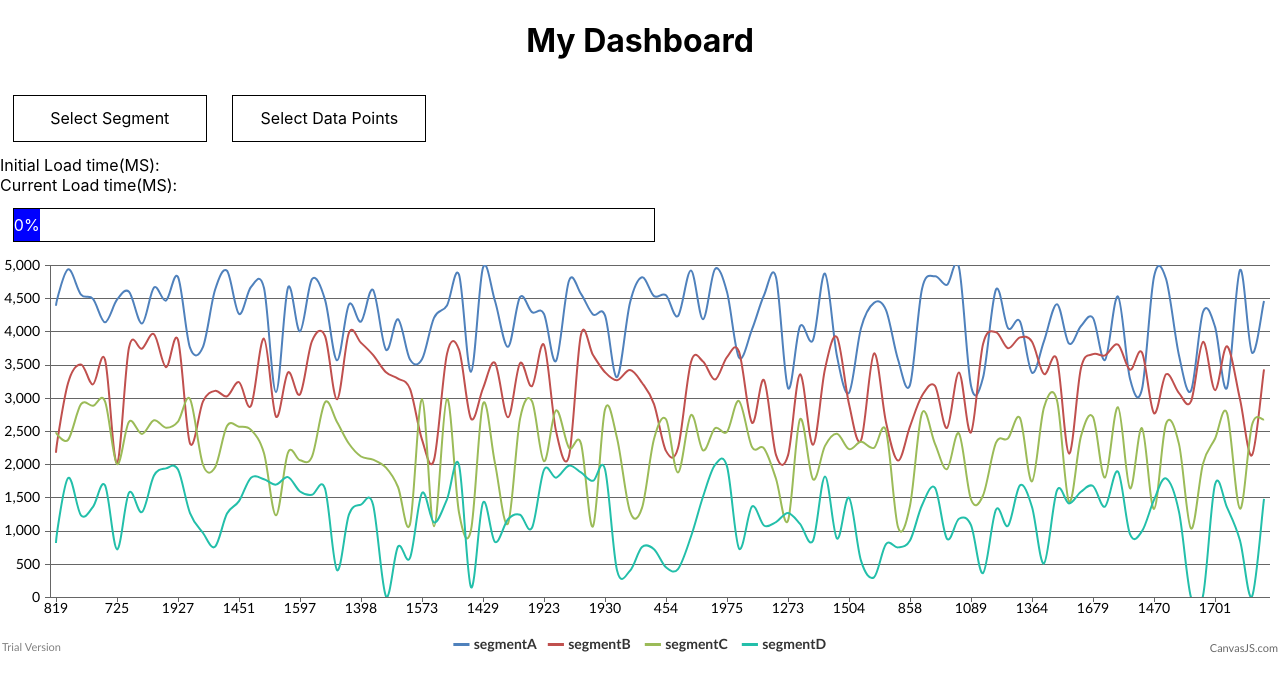
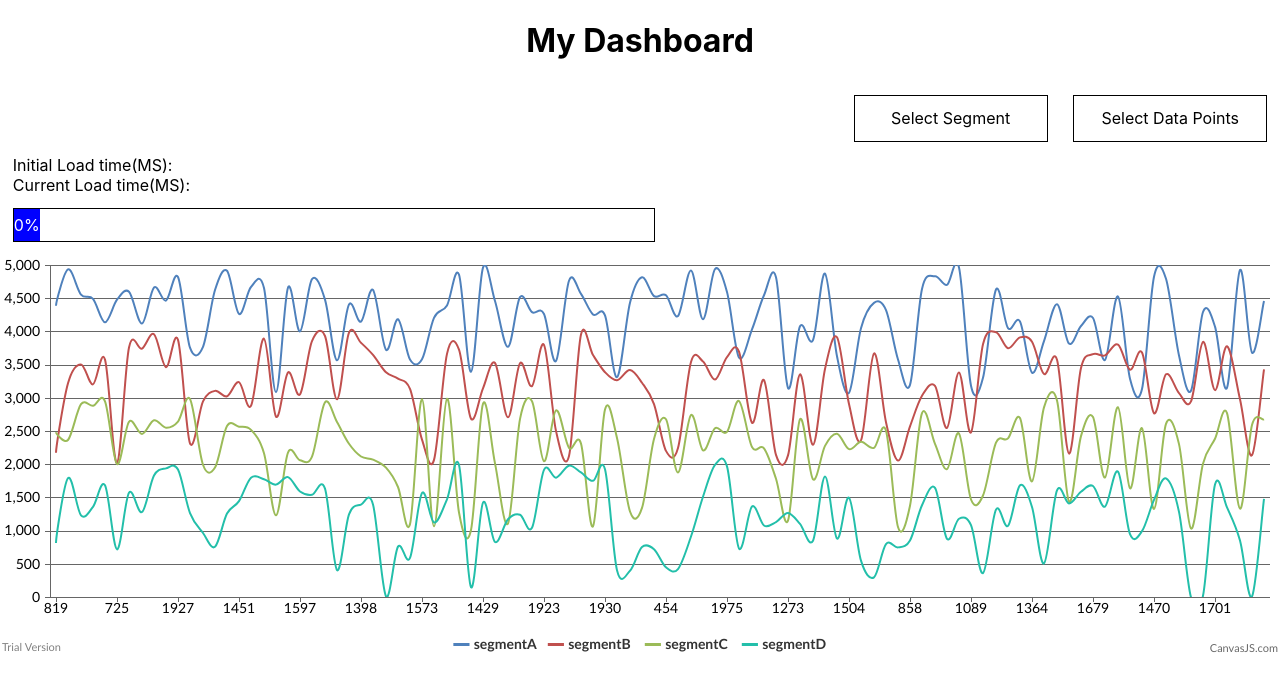
Before and after one commit to IgalRoitblat/react-chart, a React (Create React App) app: page / in a window 1280 px wide. Shown: the top 690 px of the page. Built offline with nearby package versions, Linux system fonts and the light colour scheme.

Commit message:
fifth commit

```diff
--- a/src/components/DropdownsContainer/DropdownsContainer.scss
+++ b/src/components/DropdownsContainer/DropdownsContainer.scss
@@ -2,6 +2,6 @@
     width: 100%;
     display: flex;
     flex-wrap: wrap;
-    justify-content: flex-start;
+    justify-content: flex-end;
     align-items: center;
 }
--- a/src/components/LoadTimeContainer/LoadTimeContainer.scss
+++ b/src/components/LoadTimeContainer/LoadTimeContainer.scss
@@ -0,0 +1,5 @@
+.LoadTimeContainer {
+    div {
+        margin-left: 1%;
+    }
+}
```
